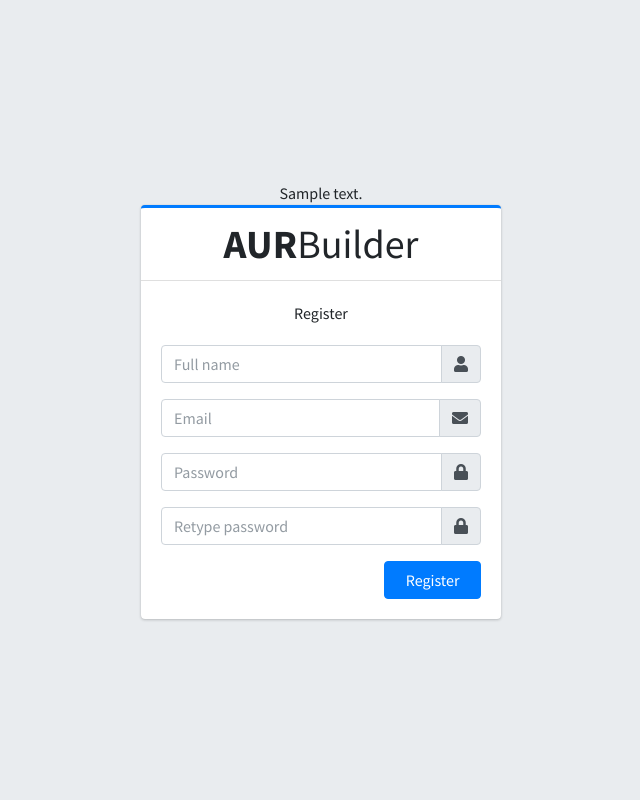
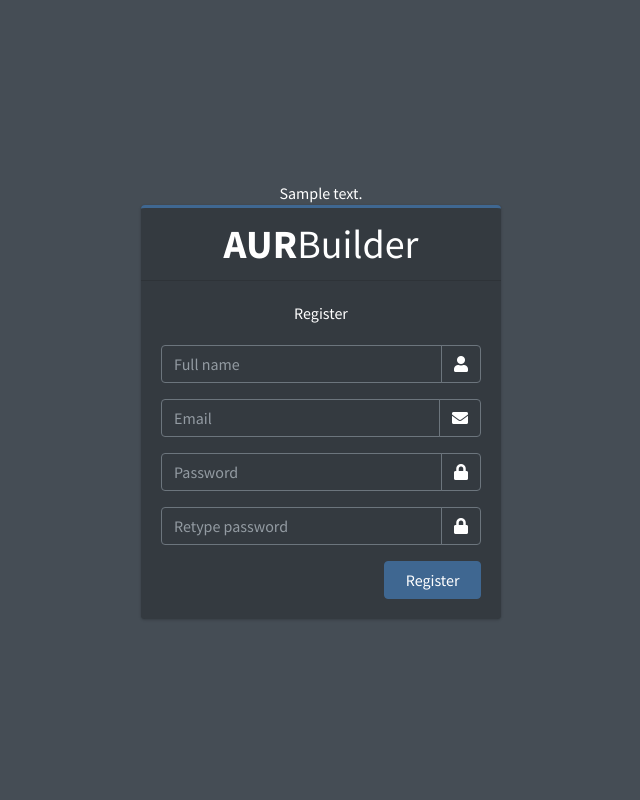
Before and after one commit to MiguelNdeCarvalho/aur-builder, a Flask app: template webui/ui/templates/register.html in a window 1280 px wide. Shown: the whole page, without its empty margins (319-959 px from the left). Run offline with Flask 2, Linux system fonts and the light colour scheme; the template is opened without the code that fills it: most values are stand-ins (such as "Sample title", 1, 10 or a date in 2020); some libraries are stand-ins or nearby versions.

Commit message:
webui: template: users_template: Enable dark mode

```diff
--- a/webui/ui/templates/users_template.html
+++ b/webui/ui/templates/users_template.html
@@ -17,7 +17,7 @@
   {{ toastr.include_toastr_css() }}
   {{ toastr.message() }}
 </head>
-<body class="hold-transition login-page">
+<body class="hold-transition dark-mode login-page">
 {{ toastr.include_toastr_js() }}
 
 {% block content %}
```
